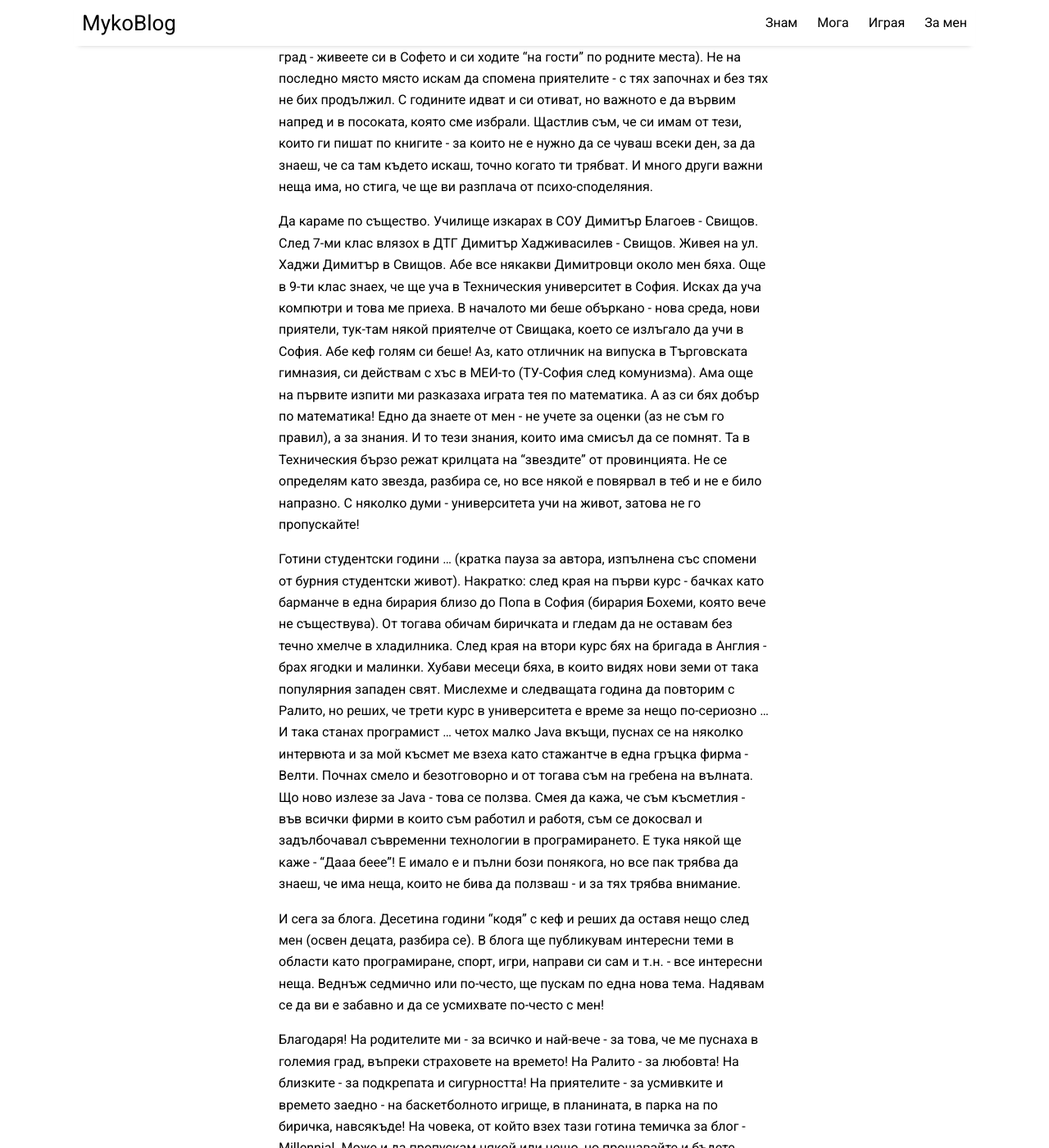
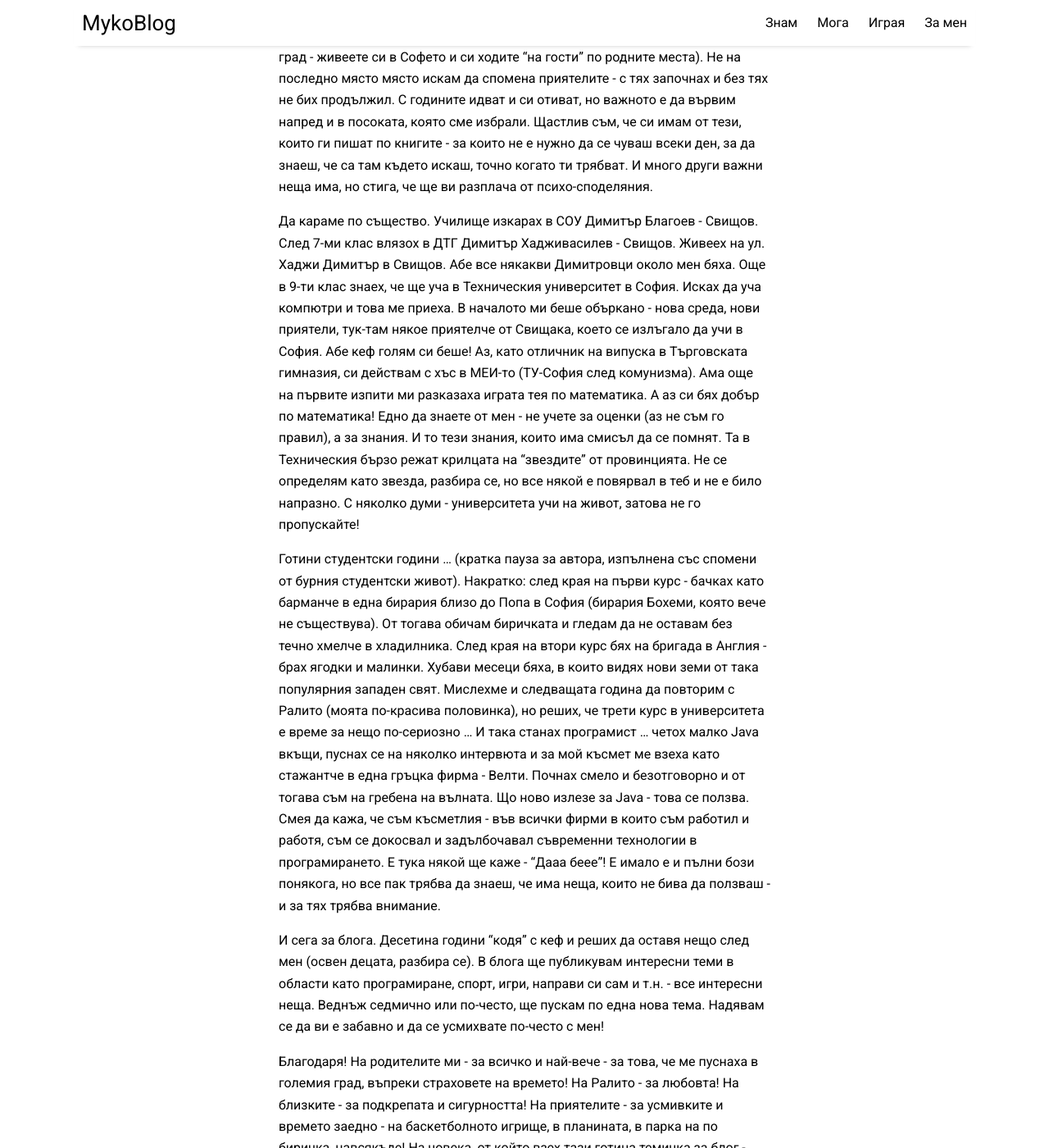
Before and after one commit to dimitroffs/blog, a Jekyll site: the page built from pages/about.md, in a window 1280 px wide and 1400 px high, scrolled down 1232 px. Shown: the whole window at 82% size. Built offline with Jekyll 4.4.1, drawn with Linux system fonts in a browser that asks for light colours; nearby versions of some CDN libraries.

Commit message:
refactor about

```diff
--- a/pages/about.md
+++ b/pages/about.md
@@ -8,9 +8,9 @@
 
 Казвам се Димитър, но повечето приятели от детството ме знаят като MykoB. С много от тях вече рядко се чуваме, да не казвам, че не сме се виждали от цяла вечност. Прякорчето ме свързва с безгрижието на едно детство, прекарано в родния Свищов, с много луди глави около мен, на които искам да кажа едно голямо БЛАГОДАРЯ, за това, което съм днес. А днес - аз съм щастлив! Щастлив съм за много неща, за които няма да ми стигне страницата да изреждам, затова ще споделя най-важните: имам си прекрасно семейство (все още без сватба, но и това ще дойде) с тиха и разбрана женичка, момченце в детска градина и момиченце на -1 месец (все още е в корема, няма грешка в минуса). Друго от важните неща е че имам покрив над главата и то в три отделни града в България (бонуса да си хванеш гадже в студентски град - живеете си в Софето и си ходите "на гости" по родните места). Не на последно място място искам да спомена приятелите - с тях започнах и без тях не бих продължил. С годините идват и си отиват, но важното е да вървим напред и в посоката, която сме избрали. Щастлив съм, че си имам от тези, които ги пишат по книгите - за които не е нужно да се чуваш всеки ден, за да знаеш, че са там където искаш, точно когато ти трябват. И много други важни неща има, но стига, че ще ви разплача от психо-споделяния.
 
-Да караме по същество. Училище изкарах в СОУ Димитър Благоев - Свищов. След 7-ми клас влязох в ДТГ Димитър Хадживасилев - Свищов. Живея на ул. Хаджи Димитър в Свищов. Абе все някакви Димитровци около мен бяха. Още в 9-ти клас знаех, че ще уча в Техническия университет в София. Исках да уча компютри и това ме приеха. В началото ми беше объркано - нова среда, нови приятели, тук-там някой приятелче от Свищака, което се излъгало да учи в София. Абе кеф голям си беше! Аз, като отличник на випуска в Търговската гимназия, си действам с хъс в МЕИ-то (ТУ-София след комунизма). Ама още на първите изпити ми разказаха играта тея по математика. А аз си бях добър по математика! Едно да знаете от мен - не учете за оценки (аз не съм го правил), а за знания. И то тези знания, които има смисъл да се помнят. Та в Техническия бързо режат крилцата на "звездите" от провинцията. Не се определям като звезда, разбира се, но все някой е повярвал в теб и не е било напразно. С няколко думи - университета учи на живот, затова не го пропускайте!
+Да караме по същество. Училище изкарах в СОУ Димитър Благоев - Свищов. След 7-ми клас влязох в ДТГ Димитър Хадживасилев - Свищов. Живеех на ул. Хаджи Димитър в Свищов. Абе все някакви Димитровци около мен бяха. Още в 9-ти клас знаех, че ще уча в Техническия университет в София. Исках да уча компютри и това ме приеха. В началото ми беше объркано - нова среда, нови приятели, тук-там някое приятелче от Свищака, което се излъгало да учи в София. Абе кеф голям си беше! Аз, като отличник на випуска в Търговската гимназия, си действам с хъс в МЕИ-то (ТУ-София след комунизма). Ама още на първите изпити ми разказаха играта тея по математика. А аз си бях добър по математика! Едно да знаете от мен - не учете за оценки (аз не съм го правил), а за знания. И то тези знания, които има смисъл да се помнят. Та в Техническия бързо режат крилцата на "звездите" от провинцията. Не се определям като звезда, разбира се, но все някой е повярвал в теб и не е било напразно. С няколко думи - университета учи на живот, затова не го пропускайте!
 
-Готини студентски години ... (кратка пауза за автора, изпълнена със спомени от бурния студентски живот). Накратко: след края на първи курс - бачках като барманче в една бирария близо до Попа в София (бирария Бохеми, която вече не съществува). От тогава обичам биричката и гледам да не оставам без течно хмелче в хладилника. След края на втори курс бях на бригада в Англия - брах ягодки и малинки. Хубави месеци бяха, в които видях нови земи от така популярния западен свят. Мислехме и следващата година да повторим с Ралито, но реших, че трети курс в университета е време за нещо по-сериозно ... И така станах програмист ... четох малко Java вкъщи, пуснах се на няколко интервюта и за мой късмет ме взеха като стажантче в една гръцка фирма - Велти. Почнах смело и безотговорно и от тогава съм на гребена на вълната. Що ново излезе за Java - това се ползва. Смея да кажа, че съм късметлия - във всички фирми в които съм работил и работя, съм се докосвал и задълбочавал съвременни технологии в програмирането. Е тука някой ще каже - "Дааа беее"! Е имало е и пълни бози понякога, но все пак трябва да знаеш, че има неща, които не бива да ползваш - и за тях трябва внимание.
+Готини студентски години ... (кратка пауза за автора, изпълнена със спомени от бурния студентски живот). Накратко: след края на първи курс - бачках като барманче в една бирария близо до Попа в София (бирария Бохеми, която вече не съществува). От тогава обичам биричката и гледам да не оставам без течно хмелче в хладилника. След края на втори курс бях на бригада в Англия - брах ягодки и малинки. Хубави месеци бяха, в които видях нови земи от така популярния западен свят. Мислехме и следващата година да повторим с Ралито (моята по-красива половинка), но реших, че трети курс в университета е време за нещо по-сериозно ... И така станах програмист ... четох малко Java вкъщи, пуснах се на няколко интервюта и за мой късмет ме взеха като стажантче в една гръцка фирма - Велти. Почнах смело и безотговорно и от тогава съм на гребена на вълната. Що ново излезе за Java - това се ползва. Смея да кажа, че съм късметлия - във всички фирми в които съм работил и работя, съм се докосвал и задълбочавал съвременни технологии в програмирането. Е тука някой ще каже - "Дааа беее"! Е имало е и пълни бози понякога, но все пак трябва да знаеш, че има неща, които не бива да ползваш - и за тях трябва внимание.
 
 И сега за блога. Десетина години "кодя" с кеф и реших да оставя нещо след мен (освен децата, разбира се). В блога ще публикувам интересни теми в области като програмиране, спорт, игри, направи си сам и т.н. - все интересни неща. Веднъж седмично или по-често, ще пускам по една нова тема. Надявам се да ви е забавно и да се усмихвате по-често с мен!
 
```
